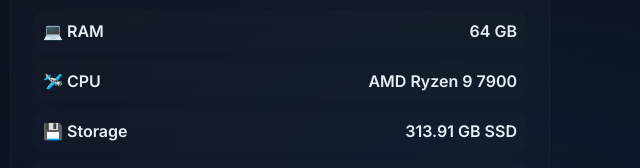
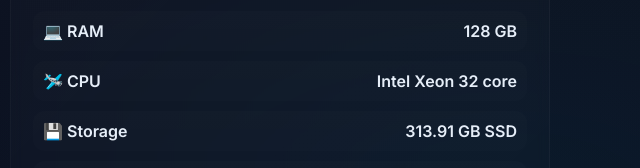
Before and after one commit to aadi755/AuraNodes-web-vps, a plain HTML site: page index.html in a window 1280 px wide. Shown: the part 519-687 px from the top of the page, 640-1280 px from the left. Drawn offline with Linux system fonts and the light colour scheme.

Commit message:
Update index.html

```diff
--- a/index.html
+++ b/index.html
@@ -206,8 +206,8 @@
           </div>
         </div>
         <div class="specs">
-          <div class="spec"><div>💻  RAM</div><div>64 GB</div></div>
-          <div class="spec"><div>🛩️ CPU</div><div>AMD Ryzen 9 7900 </div></div>
+          <div class="spec"><div>💻  RAM</div><div>128 GB</div></div>
+          <div class="spec"><div>🛩️ CPU</div><div>Intel Xeon 32 core </div></div>
           <div class="spec"><div>💾 Storage</div><div>313.91 GB SSD</div></div>
           <div class="spec"><div>💵 Price</div><div>₹160</div></div>
           <div class="spec"><div>🔞 Duration</div><div>Lifetime</div></div>
```
